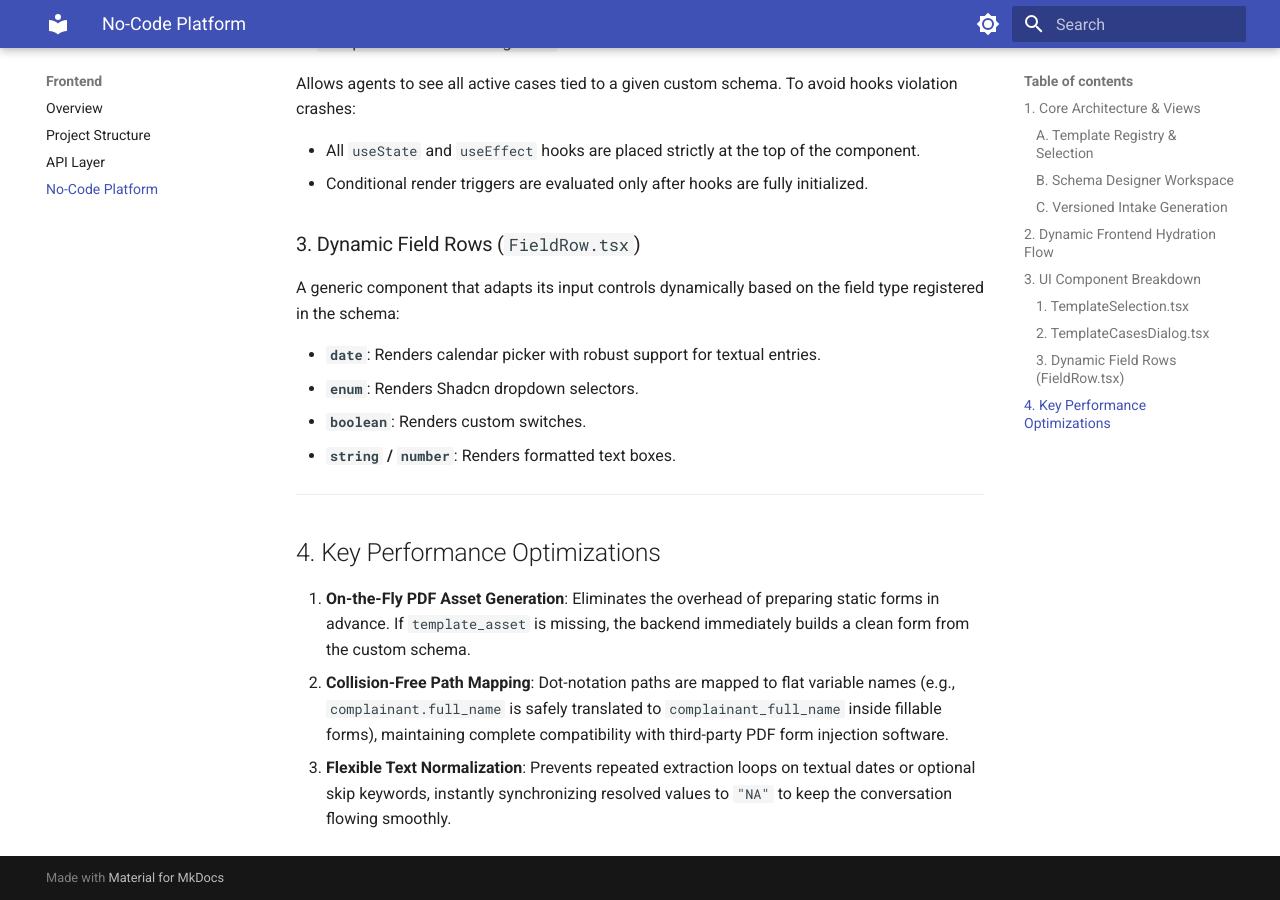
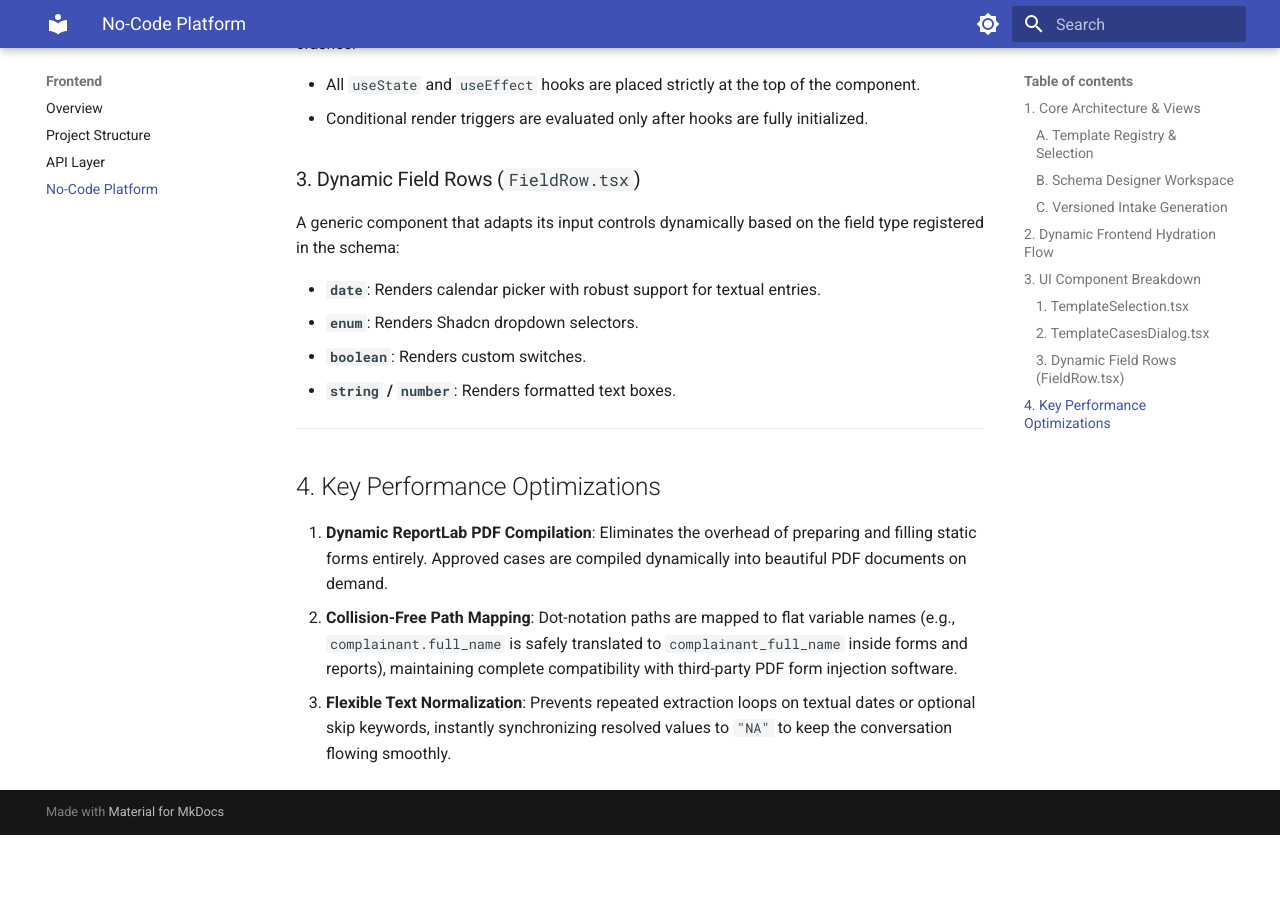
Before and after one commit to Hari31416/FormFoundry, an MkDocs documentation site: the page built from docs/frontend/no-code-platform.md, in a window 1280 px wide and 900 px high, scrolled down 2138 px. Built offline with MkDocs 1.6.1 and Material for MkDocs 9.7.7, drawn with Linux system fonts in a browser that asks for light colours; after the commit the page ends 2973 px from its top, so only the background shows below that; some of the changed text lies outside the part shown.

Commit message:
docs(general): update docs for new engine features
- Update FORM_FOUNDRY_EXECUTIVE_BRIEF.md to reflect ReportLab dynamic compiler, Sarvam integration, and template engine upgrades.
- Update README.md to describe the dynamic PDF compiler, new template engine features, and revised usage flows.
- Adjust overview.md and backend-architecture.md to document dynamic PDF report compilation instead of static fillable PDFs.
- Update data-flow.md and no-code-platform.md to align case hydration flows with the new layout engine.
- Add the new Artifact Service module documentation in services.md.

````diff
--- a/docs/frontend/no-code-platform.md
+++ b/docs/frontend/no-code-platform.md
@@ -2,7 +2,7 @@
 
 The FormFoundry frontend hosts a premium, dynamic **No-Code Custom Template Builder** that empowers administrators to design and deploy versioned form schemas directly from the web application.
 
-Once created, these custom templates dynamically hydrate the case workspace, automatically generating interactive form panels, real-time LLM-driven chat question guides, and programmatic fillable PDF assets on-the-fly.
+Once created, these custom templates dynamically hydrate the case workspace, automatically generating interactive form panels, real-time LLM-driven chat question guides, and dynamically-compiled professional PDF documents on demand.
 
 ---
 
@@ -54,10 +54,9 @@ sequenceDiagram
     UI->>API: POST /api/v1/cases (template_id)
     API-->>UI: Returns Case Details
     UI->>UI: Render Case Workspace (Detailed & Chat views)
-    Note over UI, API: Generating PDF Artifact
+    Note over UI, API: Compiling PDF Artifact
     UI->>API: POST /api/v1/cases/{id}/artifacts
-    API->>API: Detect missing template_asset PDF
-    API->>PDF: Generate PDF on-the-fly (`assets/pdfs/{id}_v{ver}.pdf`)
+    API->>PDF: Dynamically compile PDF layout via ReportLab Platypus
     PDF-->>UI: Returns 201 Created & Downloadable Artifact
 ```
 
@@ -89,6 +88,6 @@ A generic component that adapts its input controls dynamically based on the fiel
 
 ## 4. Key Performance Optimizations
 
-1. **On-the-Fly PDF Asset Generation**: Eliminates the overhead of preparing static forms in advance. If `template_asset` is missing, the backend immediately builds a clean form from the custom schema.
-2. **Collision-Free Path Mapping**: Dot-notation paths are mapped to flat variable names (e.g., `complainant.full_name` is safely translated to `complainant_full_name` inside fillable forms), maintaining complete compatibility with third-party PDF form injection software.
+1. **Dynamic ReportLab PDF Compilation**: Eliminates the overhead of preparing and filling static forms entirely. Approved cases are compiled dynamically into beautiful PDF documents on demand.
+2. **Collision-Free Path Mapping**: Dot-notation paths are mapped to flat variable names (e.g., `complainant.full_name` is safely translated to `complainant_full_name` inside forms and reports), maintaining complete compatibility with third-party PDF form injection software.
 3. **Flexible Text Normalization**: Prevents repeated extraction loops on textual dates or optional skip keywords, instantly synchronizing resolved values to `"NA"` to keep the conversation flowing smoothly.
````
Also changed, not shown: other parts of docs/frontend/no-code-platform.md (+1 -1 lines), FORM_FOUNDRY_EXECUTIVE_BRIEF.md (+10 -7 lines), README.md (+6 -4 lines), docs/architecture/backend-architecture.md (+1 -1 lines), docs/architecture/data-flow.md (+1 -1 lines), docs/architecture/overview.md (+1 -1 lines), docs/backend/services.md (+9 -0 lines), 1 other file.
